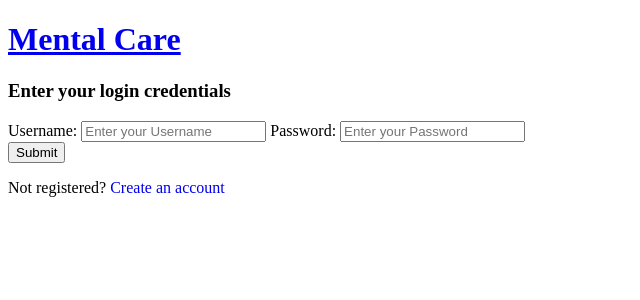
After one commit to raghav-upadhyay2002/Mental-Health-Companion, a Flask app: template templates/login.html in a window 1280 px wide. The commit adds this page. Shown: the top 300 px of the page, without its empty margins (0-640 px from the left). Run offline with Flask 3, Linux system fonts and the light colour scheme; the template is opened without the code that fills it, so the values that code supplies are empty.

Commit message:
login using get post

```diff
--- /dev/null
+++ b/app.py
@@ -0,0 +1,34 @@
+from flask import Flask, render_template, request, redirect, url_for
+import openai
+
+app = Flask(__name__)
+USER_CREDENTIALS = {
+    'username': 'admin',
+    'password': 'pass123'
+}
+
+@app.route('/')
+def home():
+    return redirect(url_for('index'))
+
+@app.route('/index')
+def index():
+    return render_template('index.html')
+
+@app.route('/login',methods=['GET', 'POST'])
+def login():
+    if request.method== 'POST':
+        username = request.form.get('username')
+        password = request.form.get('password')
+        if username== USER_CREDENTIALS['username'] and password==USER_CREDENTIALS['password']:
+            return redirect(url_for('personal'))
+        else:
+            return render_template('login.html', error="Invalid credentials. Please try again.")
+    return render_template('login.html')
+
+@app.route('/personal')
+def personal():
+    return render_template('personal.html')
+
+if __name__ == '__main__':
+    app.run(debug=True)
--- a/index.html
+++ b/templates/index.html
@@ -3,9 +3,10 @@
 <head>
     <meta charset="UTF-8">
     <meta name="viewport" content="width=device-width, initial-scale=1.0">
-    <title>Document</title>
+    <title>Mental Health</title>
 </head>
 <body>
-
+<h1>Your struggles do not define you</h1>
+<a href="{{ url_for('login') }}"><button>Tell me about your day</button></a>
 </body>
 </html>
--- /dev/null
+++ b/templates/login.html
@@ -0,0 +1,33 @@
+<!DOCTYPE html>
+<html lang="en">
+<head>
+    <meta charset="UTF-8">
+    <meta name="viewport" content="width=device-width, initial-scale=1.0">
+    <title>Login Form</title>
+</head>
+<body>
+    <div class="main">
+        <a href="{{ url_for('index') }}"><h1>Mental Care</h1></a>
+        <h3>Enter your login credentials</h3>
+        <form action="{{ url_for('login') }}" method="POST">
+            <label for="username">Username:</label>
+            <input type="text" id="username" name="username" placeholder="Enter your Username" required>
+
+            <label for="password">Password:</label>
+            <input type="password" id="password" name="password" placeholder="Enter your Password" required>
+
+            <div class="wrap">
+                <button type="submit">Submit</button>
+            </div>
+        </form>
+
+        {% if error %}
+            <p style="color: red;">{{ error }}</p>
+        {% endif %}
+
+        <p>Not registered?
+            <a href="#" style="text-decoration: none;">Create an account</a>
+        </p>
+    </div>
+</body>
+</html>
```
Also changed, not shown: templates/personal.html (added, +14 -0 lines).
